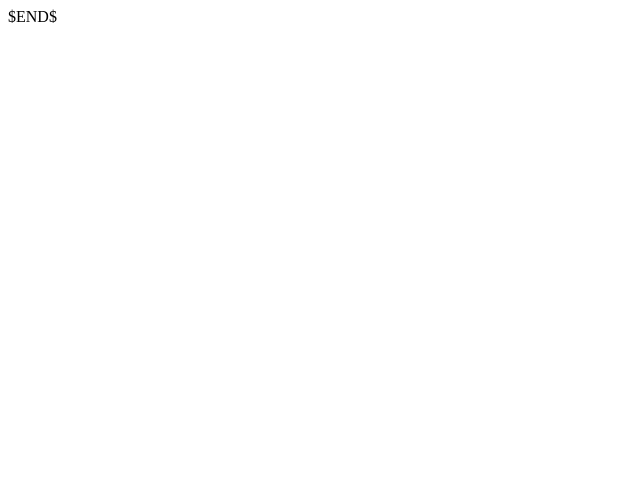
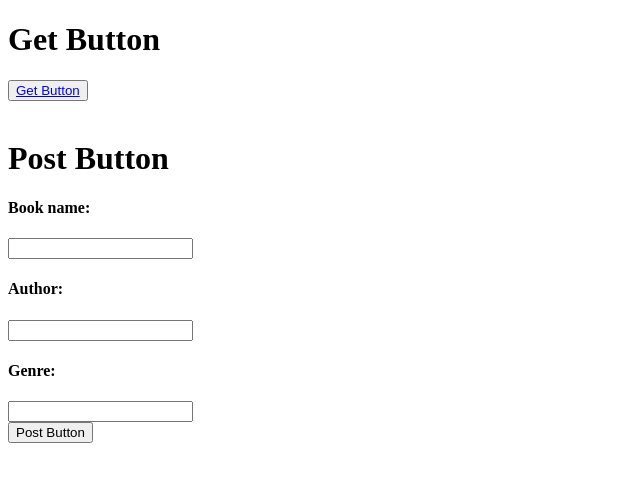
Before and after one commit to bhaskesaravanan/bookform, a Flask app: page /api in a window 1280 px wide. Before the commit the part shown is almost empty. Shown: the top 482 px of the page, without its empty margins (0-640 px from the left). Run offline with Flask 2, Linux system fonts and the light colour scheme; parts of the project's set-up code (start-up, migrations or seed data) failed here and were passed over; some libraries are stand-ins or nearby versions.

Commit message:
json changes

```diff
--- a/engineapp/main.py
+++ b/engineapp/main.py
@@ -405,8 +405,7 @@ def getbooks():
         data, next_cursor, more = Books.query().fetch_page(BOOKS_PER_PAGE, start_cursor=cursor)
         dic = []
         for book in data:
-            x = book.key.id()
-            dic.append({x: {'name': book.name, 'genre': book.genre, 'author': book.author}})
+            dic.append({'id': book.key.id(), 'name': book.name, 'genre': book.genre, 'author': book.author})
         # if more or next_cursor:
         book = {'books': dic, "cursor": next_cursor.urlsafe(), "more": more}
         return jsonify(book)
@@ -416,10 +415,13 @@ def getbooks():
 @app.route('/insertbooks', methods=['POST'])
 def insertbooks():
     if secret_key == request.headers.get('secret_key'):
-        # data = request.get_json(force=True)
-        bookname = request.form['name']
-        bookauthor = request.form['author']
-        bookgenre = request.form['genre']
+        data = request.get_json()
+        # bookname = request.form['name']
+        # bookauthor = request.form['author']
+        # bookgenre = request.form['genre']
+        bookname = data.get('name')
+        bookauthor = data.get('author')
+        bookgenre = data.get('genre')
         if Books.query(ndb.AND(Books.name == bookname, Books.author == bookauthor)).get():
             # data = 'This book is already in the list'
             return make_response(jsonify({'result': 'This book is already in the list'}), 200)
@@ -435,9 +437,9 @@ def insertbooks():
 def update():
     url = 'http://localhost:9000/insertbooks'
     # payload = {'cursor': cursor}
-    data = {'name': 'Mahabharatha', 'author': 'Vyasa', 'genre': 'Historical'}
-    header = {'secret_key': 'anykey'}
-    r = urlfetch.fetch(url, headers=header, method=urlfetch.POST, payload=urlencode(data))
+    data = {"name": "Mahabharatha", "author": "Vyasa", "genre": "Historical"}
+    header = {'secret_key': 'anykey', 'Content-Type': 'application/json'}
+    r = urlfetch.fetch(url, headers=header, method=urlfetch.POST, payload=json.dumps(data))
     return r.content
 
 @app.route('/receive')
--- a/engineapp/static/script.js
+++ b/engineapp/static/script.js
@@ -52,7 +52,7 @@ $(document).ready(function() {
             url: '/admin',
             data: JSON.stringify({"adminname": adminname, "password": password}),
             type: 'POST',
-            async: true,
+//            async: true,
             success: function(response) {
                 if (response.result == '') {
                       window.location="/adminpage";
--- a/engineapp/templates/api.html
+++ b/engineapp/templates/api.html
@@ -2,9 +2,54 @@
 <html lang="en">
 <head>
     <meta charset="UTF-8">
-    <title>$Title$</title>
+    <title>Title</title>
 </head>
 <body>
-$END$
+    <h1>Get Button</h1>
+    <button type="button" id="get"><a href="/getbooks"> Get Button</a></button><br><br>
+    <div id="flash"></div>
+    <div>
+        <ul id="books"></ul>
+    </div>
+    <h1>Post Button</h1>
+    <form>
+        <h4>Book name: </h4><input type="text" id="name"><br>
+        <h4>Author: </h4><input type="text" id="author"><br>
+        <h4>Genre: </h4><input type="text" id="genre"><br>
+        <button type="button" id="post">Post Button</button>
+    </form>
+        <script src="//ajax.googleapis.com/ajax/libs/jquery/1.9.1/jquery.min.js"></script>
+
+<!--<script>-->
+    <!--var cursor = null;-->
+    <!--$('#get').click(function()-->
+    <!--{-->
+        <!--$.ajax({-->
+            <!--url: '/getbooks',-->
+            <!--type: 'GET',-->
+            <!--headers: {'secret_key': 'anykey'},-->
+            <!--&lt;!&ndash;data: {'cursor': cursor},&ndash;&gt;-->
+            <!--success: function(response)-->
+            <!--{-->
+                <!--console.log(response);-->
+                <!--&lt;!&ndash;data = JSON.parse(response);&ndash;&gt;-->
+
+                <!--var book_elm = $("#books")-->
+                <!--for(var item of response.books)-->
+                <!--{-->
+                    <!--book_elm.append("<li>" + item.name + "</li>");-->
+
+                    <!--console.log(item);-->
+
+                <!--}-->
+                <!--&lt;!&ndash;cursor = response['cursor'];&ndash;&gt;-->
+            <!--},-->
+            <!--error: function(error)-->
+            <!--{-->
+                <!--console.log(error);-->
+            <!--}-->
+        <!--});-->
+    <!--});-->
+<!--</script>-->
 </body>
 </html>
```
